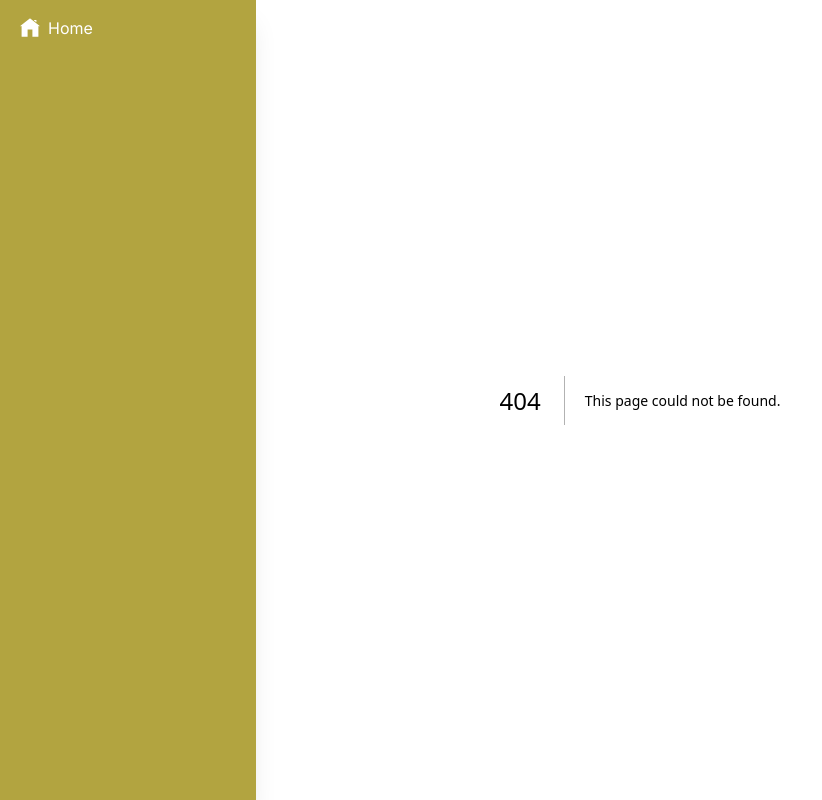
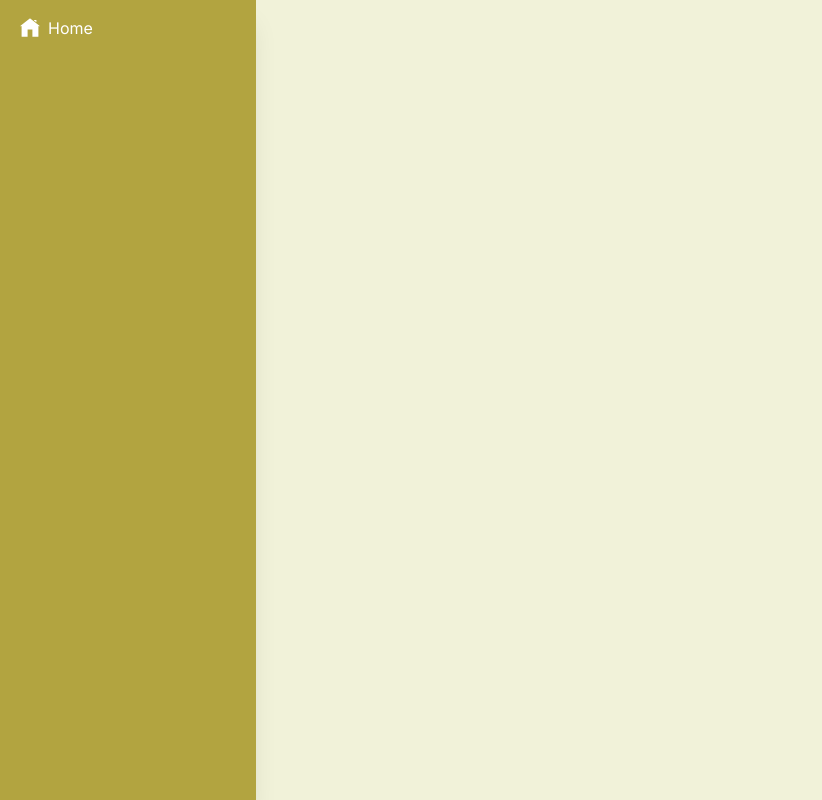
Before and after one commit to JuliusHaring/Kombo, a Next.js app in the folder frontend/: page /dashboard/generation in a window 1280 px wide. Before the commit this address had no page. Shown: the whole page, without its empty margins (0-822 px from the left). Built offline with nearby package versions, Linux system fonts and the light colour scheme.

Commit message:
feat: fix background

```diff
--- /dev/null
+++ b/frontend/src/app/dashboard/generation/page.tsx
@@ -0,0 +1,3 @@
+export default function Generation() {
+  return <h1>Generation</h1>;
+}
--- a/frontend/src/app/globals.css
+++ b/frontend/src/app/globals.css
@@ -1,30 +1,6 @@
 @tailwind base;
 @tailwind components;
 @tailwind utilities;
-
-:root {
-  --foreground-rgb: 0, 0, 0;
-  --background-start-rgb: 194, 185, 77;
-  --background-end-rgb: 249, 249, 237;
-}
-
-@media (prefers-color-scheme: dark) {
-  :root {
-    --foreground-rgb: 255, 255, 255;
-    --background-start-rgb: 0, 0, 0;
-    --background-end-rgb: 0, 0, 0;
-  }
-}
-
-body {
-  color: rgb(var(--foreground-rgb));
-  background: linear-gradient(
-      to bottom,
-      transparent,
-      rgb(var(--background-end-rgb))
-    )
-    rgb(var(--background-start-rgb));
-}
 
 @layer utilities {
   .text-balance {
--- a/frontend/src/app/layout.tsx
+++ b/frontend/src/app/layout.tsx
@@ -17,9 +17,11 @@ export default function RootLayout({
 }>) {
   return (
     <html lang="en">
-      <body className={inter.className}>
-        <SideNav />
-        {children}
+      <body className={`${inter.className} flex min-h-screen bg-beige-100`}>
+        <div className="fixed bottom-0 left-0 top-0 z-50 w-16 transition-all duration-300 ease-in-out hover:w-64">
+          <SideNav />
+        </div>
+        <div className="ml-20 mt-5 flex-grow">{children}</div>
       </body>
     </html>
   );
```
